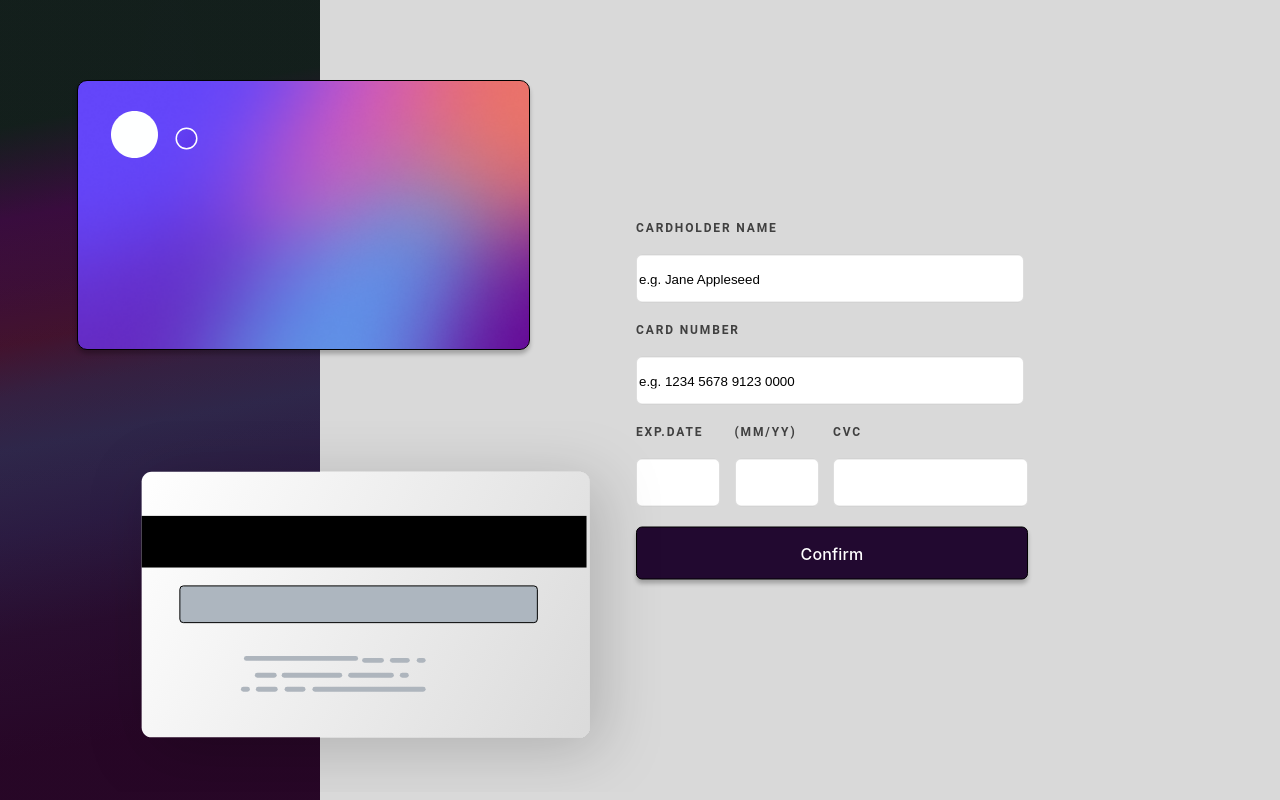
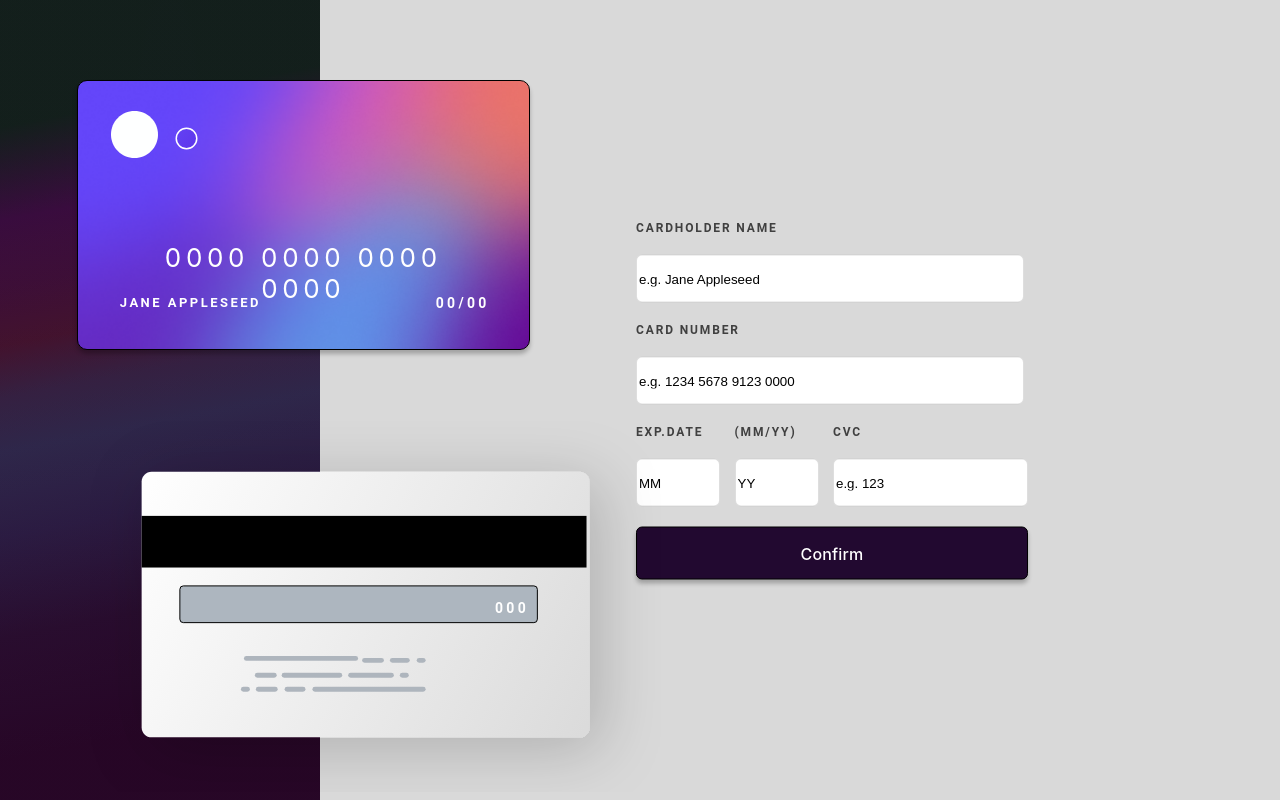
Before and after one commit to AJIT-KUMAR-PANDIT/credit-card-generator-in-react, a React (Create React App) app in the folder credit-debit-card/: page / in a window 1280 px wide. Built offline with nearby package versions, Linux system fonts and the light colour scheme.

Commit message:
card v.2.3.1.1

```diff
--- a/credit-debit-card/src/components/Card/BackCardPos.jsx
+++ b/credit-debit-card/src/components/Card/BackCardPos.jsx
@@ -1,11 +1,11 @@
-import '../Card/Card.css'
+import "../Card/Card.css";
 
 export default function BackCardPos() {
-    return (
-        <>
-        <div className='BackCard'>
-
-        </div>
-        </>
-    )
+  return (
+    <>
+      <div className="BackCard">
+    <div className="Cvv_Pos" id="CvvDisplay">000</div>
+      </div>
+    </>
+  );
 }
--- a/credit-debit-card/src/components/Card/Card.css
+++ b/credit-debit-card/src/components/Card/Card.css
@@ -34,6 +34,8 @@ height: 267.585px;
 .frontCard {
   background-image: url("../images/Rectangle 27.png");
   background-size: cover;
+  display: flex;
+  justify-content: center;
 }
 
 
@@ -45,4 +47,78 @@ flex-shrink: 0;
 
   background-image: url("../images/Group 6.svg");
   background-size: cover;
+
+  display: flex;
+  align-items: center;
 }
+
+.CardNo{
+  color: #FFF;
+  font-family: Inter;
+  font-size: 1.625rem;
+  font-style: normal;
+  font-weight: 400;
+  line-height: normal;
+  letter-spacing: 0.2925rem;
+
+  width: 22.9375rem;
+height: 1.6875rem;
+flex-shrink: 0;
+text-align: center;
+
+position: relative;
+top: 60%;
+
+}
+
+.CardUserNam{
+  color: #FFF;
+  font-family: Roboto;
+  font-size: 0.8125rem;
+  font-style: normal;
+  font-weight: 700;
+  line-height: normal;
+  letter-spacing: 0.15438rem;
+
+  width: 9.6875rem;
+height: 0.6875rem;
+flex-shrink: 0;
+}
+
+.Card-Date{
+  color: #FFF;
+  font-family: Roboto;
+  font-size: 0.875rem;
+  font-style: normal;
+  font-weight: 700;
+  line-height: normal;
+  letter-spacing: 0.20563rem;
+
+  width: 3.1875rem;
+height: 0.8125rem;
+flex-shrink: 0;
+}
+
+.Card_Position{
+  display: flex;
+	justify-content: space-between;
+
+  position: relative;
+  top: 70%;
+}
+
+.Cvv_Pos{
+  color: #FFF;
+font-family: Roboto;
+font-size: 0.875rem;
+font-style: normal;
+font-weight: 700;
+line-height: normal;
+letter-spacing: 0.20563rem;
+
+width: 2.0625rem;
+height: 0.79319rem;
+flex-shrink: 0;
+position: relative;
+right: -71%;
+}
--- a/credit-debit-card/src/components/Card/FrontCardPos.jsx
+++ b/credit-debit-card/src/components/Card/FrontCardPos.jsx
@@ -1,11 +1,22 @@
-import './Card.css';
-
+import "./Card.css";
 
 function FrontCardPos() {
   return (
     <>
-      <div className='frontCard'>
-
+      <div className="frontCard">
+        <div>
+        <div class="CardNo" id="CardNumber">
+          0000 0000 0000 0000
+        </div>
+        <div className="Card_Position">
+        <div class="CardUserNam" id="CardUserName">
+          JANE APPLESEED
+        </div>
+        <div class="Card-Date" id="CardDate">
+          00/00
+        </div>
+        </div>
+      </div>
       </div>
     </>
   );
--- a/credit-debit-card/src/components/Form/Form.jsx
+++ b/credit-debit-card/src/components/Form/Form.jsx
@@ -34,10 +34,10 @@ function Form() {
             </label>
             <br />
             <input
-              type="number"
+              type="text"
               id="Month"
               className="Flx1"
-              value="e.g. 1234 5678 9123 0000"
+              value="MM"
             />
           </div>
           <div>
@@ -47,10 +47,10 @@ function Form() {
             </label>
             <br/>
             <input
-              type="number"
+              type="text"
               id="Year"
               className="Flx2"
-              value="e.g. 1234 5678 9123 0000"
+              value="YY"
             />
           </div>
           <div>
@@ -59,7 +59,7 @@ function Form() {
             </label>
             <br/>
             <input
-              type="number"
+              type="text"
               id="Cvv"
               className="Flx3"
               value="e.g. 123"
```
